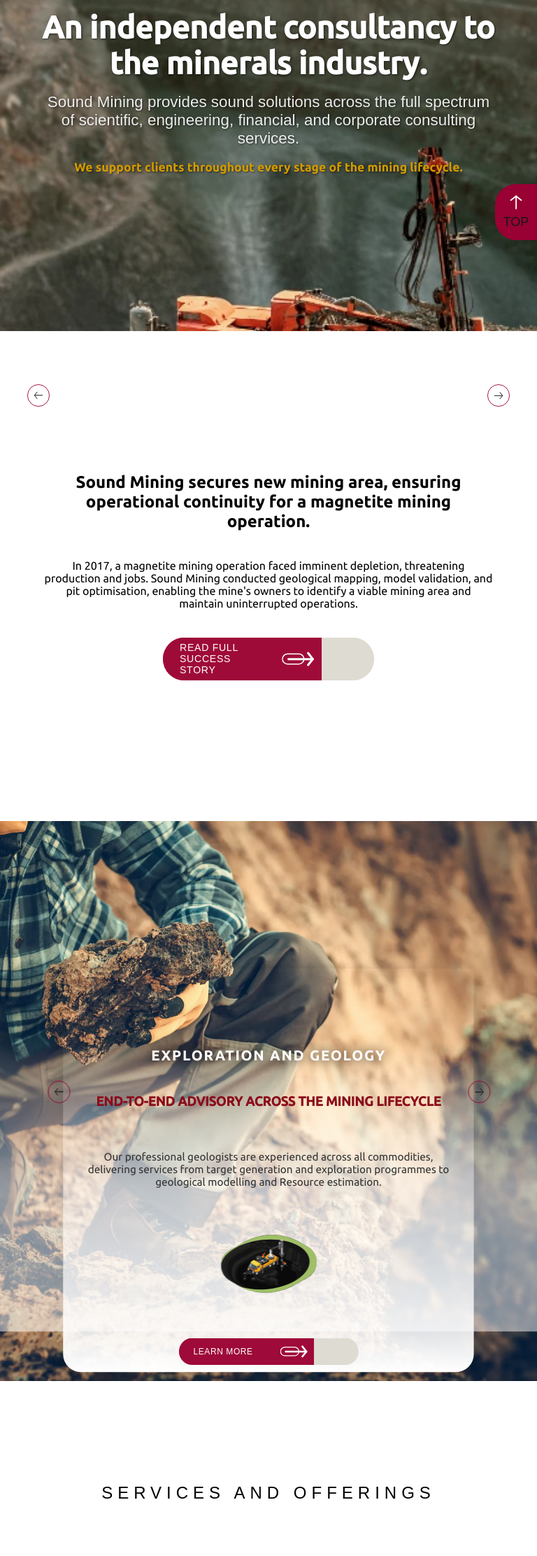
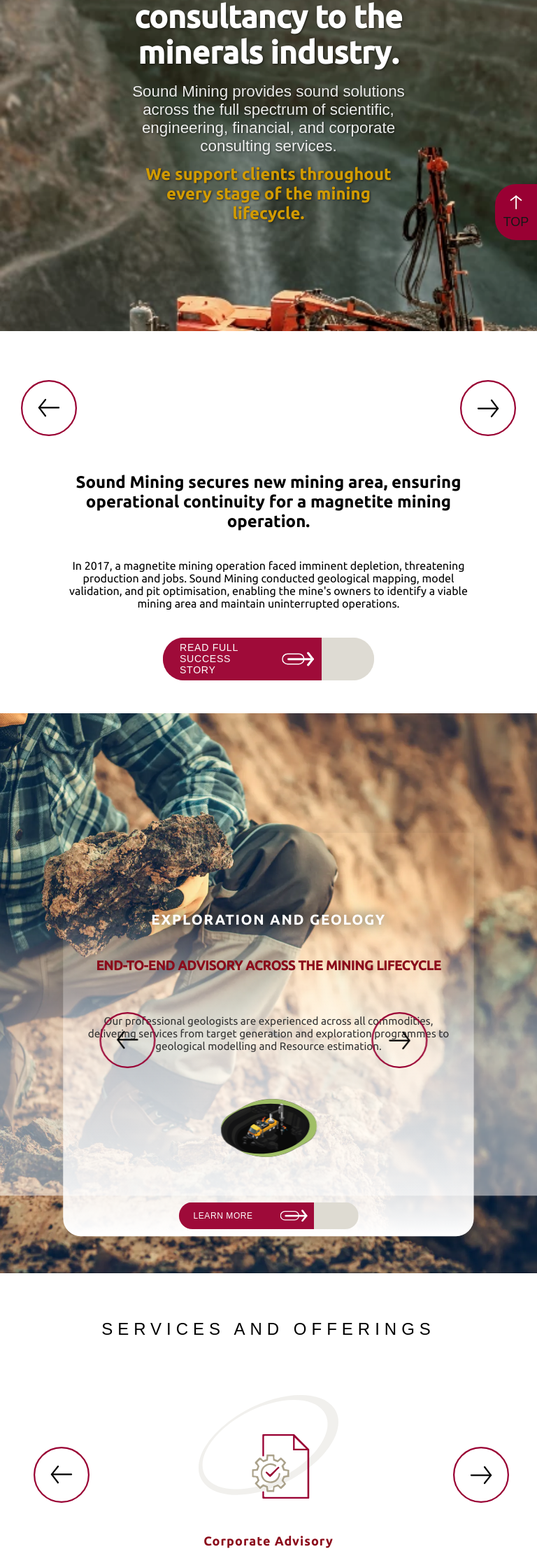
Before and after one commit to SoundMining-IT/web, a Next.js app: page / in a window 768 px wide. Shown: the part 297-2520 px from the top of the page at 70% size. Built offline with nearby package versions, Linux system fonts and the light colour scheme; no server answers; a web font is replaced by a local one.

Commit message:
tablet changes

```diff
--- a/pages/social-and-environmental-solutions.tsx
+++ b/pages/social-and-environmental-solutions.tsx
@@ -87,7 +87,7 @@
           title="Make Your Mining Operations More Sustainable"
           subtitle="Expert guidance on maintaining your social licence, ensuring compliance with environmental and labour laws, and addressing uncertainties."
           description="Social & Environmental Solutions"
-          backgroundImage="/newImages/Hero6Mobile.webp"
+          backgroundImage="/updatedImages/SocialBKG.jpg"
         />
       </div>
       <section className="wide-screen-carousel">
--- a/styles/Mobile/About.scss
+++ b/styles/Mobile/About.scss
@@ -186,4 +186,28 @@
       height: 20px;
     }
   }
+
+  .advisory-tabs .section-label h1 {
+    max-width: 70% !important;
+  }
+
+  .advisory-tabs .section-label {
+    align-items: center;
+    justify-content: center;
+    display: flex;
+    width: 100%;
+  }
+
+  .case-studies .case-studies-content-wrapper {
+    margin-top: 10vh !important;
+  }
+
+  .outcome .left-section {
+    min-height: 100vh !important;
+    height: 100vh;
+  }
+
+  .challenging-environment .content h1 {
+    font-size: var(--text-large) !important;
+  }
 }
--- a/styles/mining-carousel.scss
+++ b/styles/mining-carousel.scss
@@ -91,11 +91,11 @@
       }
 
       .prev {
-        left: 30px !important;
+        left: 30px;
       }
 
       .next {
-        right: -30px !important;
+        right: -30px;
       }
     }
   }
--- a/styles/tablet.scss
+++ b/styles/tablet.scss
@@ -1,6 +1,6 @@
 @media screen and (min-width: 768px) and (max-width: 1024px) {
   .mining-carousel .carousel-content {
-    top: 20% !important;
+    top: 15% !important;
   }
 
   .mining-carousel .info-box {
@@ -11,16 +11,34 @@
     left: 30%;
   }
 
+  .establish-carousel {
+    margin-top: -15% !important;
+  }
+
   .establish-carousel .next {
     right: 40%;
+  }
+
+  #wide-screen-carousel-about {
+    padding-block: 0px !important;
   }
 
   .team-section h1 {
     padding-top: 0px !important;
   }
 
+  .advisory-tabs .section-label h1 {
+    padding-top: 10vh;
+  }
+
   .team-section .mobile-navigation .left {
     left: 0px !important;
+  }
+
+  .team-section {
+    .cta-button {
+      margin-bottom: 0px !important;
+    }
   }
 
   .team-section .mobile-navigation .right {
@@ -76,4 +94,251 @@
   .navbar .nav-links {
     height: fit-content;
   }
+
+  .services-carousel {
+    min-height: 80vh;
+
+    .prev,
+    .next {
+      top: 30%;
+      img {
+        width: 80px;
+        height: 80px;
+      }
+    }
+
+    .prev {
+      left: 0%;
+    }
+
+    .next {
+      right: 6%;
+    }
+  }
+
+  #solutions-container {
+    /*
+  1. The Container: This holds all the cards.
+*/
+    .flipcard-container {
+      display: flex;
+      flex-wrap: wrap;
+      justify-content: center; /* Centers the cards within the container */
+      gap: 25px; /* The space between your cards */
+
+      /* --- KEY FIX FOR STRETCHING --- */
+      /* Set a maximum width on the container to prevent it from becoming too wide
+     on large screens. Adjust the value to fit your design. */
+      max-width: 450px;
+
+      /* This centers the container itself on the page */
+      margin: 0 auto;
+    }
+
+    /*
+  2. The Items: The individual cards.
+*/
+    .flip-card {
+      /* This creates the two-column layout (50% width minus half the gap) */
+      flex-basis: calc(50% - 12.5px);
+
+      /* This is also important: it tells the cards NOT to grow to fill empty space. */
+      flex-grow: 0;
+    }
+  }
+
+  .did-you-know {
+    min-height: 70vh;
+  }
+
+  .wide-screen-carousel {
+    min-height: 60vh !important;
+    display: flex !important;
+    align-items: center !important;
+    justify-content: center !important;
+
+    .carousel {
+      margin-bottom: -20%;
+    }
+    .prev,
+    .next {
+      width: 80px !important;
+      height: 80px !important;
+      img {
+        width: 80px !important;
+        height: 80px !important;
+      }
+    }
+    .carousel .content-wrapper {
+      h2,
+      p {
+        max-width: 80% !important;
+        width: 100% !important;
+      }
+
+      .text-content {
+        max-width: 100% !important;
+        display: flex !important;
+        align-items: center !important;
+        justify-content: center !important;
+        flex-direction: column;
+      }
+    }
+  }
+
+  .establish-carousel {
+    .next {
+      right: 30% !important;
+      bottom: 67px !important;
+    }
+
+    .prev {
+      left: 27%;
+      bottom: 67px !important;
+    }
+  }
+
+  .mining-carousel {
+    .next {
+      right: 108px !important;
+      scale: 1 !important;
+      top: 55% !important;
+      img {
+        width: 80px !important;
+        height: 80px !important;
+      }
+    }
+
+    .prev {
+      scale: 1 !important;
+      top: 55% !important;
+      left: 15% !important;
+      img {
+        width: 80px !important;
+        height: 80px !important;
+      }
+    }
+  }
+
+  .project-tabs {
+    .flipcard-row {
+      /* This makes it a standard flex row again */
+      display: flex !important;
+      flex-wrap: wrap !important;
+      flex-direction: row !important;
+
+      /* This will center the grid of cards */
+      justify-content: center;
+
+      /* This adds space between the cards */
+      gap: 20px;
+
+      /* IMPORTANT: This prevents the cards from stretching too wide on large screens */
+      max-width: 420px;
+      margin: 0 auto !important; /* Centers the container itself */
+    }
+
+    /*
+  2. The individual cards
+*/
+    .flip-card {
+      /* This creates the two-column layout (50% width minus half the gap) */
+      flex-basis: calc(50% - 10px);
+
+      /* This prevents the last card from stretching if it's alone on a row */
+      flex-grow: 0;
+
+      /* Set a consistent height as seen in your design */
+      height: 230px !important;
+    }
+  }
+
+  .two-sided-tabs {
+    min-height: 100vh !important;
+    display: flex !important;
+    align-items: center !important;
+    justify-content: center !important;
+    flex-direction: column;
+
+    .content {
+      padding-top: 0px !important;
+    }
+
+    .right-side {
+      height: 100% !important;
+      margin-top: 25%;
+    }
+  }
+
+  .choose-us {
+    min-height: 75vh;
+  }
+
+  .hero-mobile .hero-mobile-content {
+    display: flex;
+    align-items: center;
+    justify-content: center;
+    flex-direction: column;
+    h1,
+    h2 {
+      max-width: 70%;
+    }
+
+    p {
+      max-width: 60%;
+      font-size: var(--text-large) !important;
+      line-height: normal !important;
+    }
+  }
+
+  .establish-section .establish {
+    min-height: 50vh;
+  }
+
+  .outcome .left-section {
+    height: 70vh !important;
+  }
+
+  .outcome .left-section .content .list ul {
+    padding-left: 180px !important;
+  }
+
+  .partner {
+    height: 70vh;
+    min-height: 70vh;
+  }
+
+  .study-hero {
+    min-height: 70vh;
+  }
+
+  .geology .content #geology-wrapper h1 {
+    padding-top: 10%;
+  }
+
+  .geology .content #geology-wrapper {
+    h1,
+    h2,
+    p,
+    span {
+      max-width: 50% !important;
+    }
+  }
+
+  .outcome .left-section .content h2,
+  .outcome .left-section .content span {
+    max-width: 80%;
+  }
+
+  .outcome .left-section {
+    min-height: 80vh;
+  }
+
+  .outcome .left-section .content .list {
+    width: 100%;
+    display: flex !important;
+    flex-direction: column;
+    align-items: center;
+    justify-content: center;
+  }
 }
```
Also changed, not shown: pages/about-us.tsx (+1 -7 lines), public/images/SocialMobile.webp (added), public/updatedImages/SocialBKG.jpg (added).
